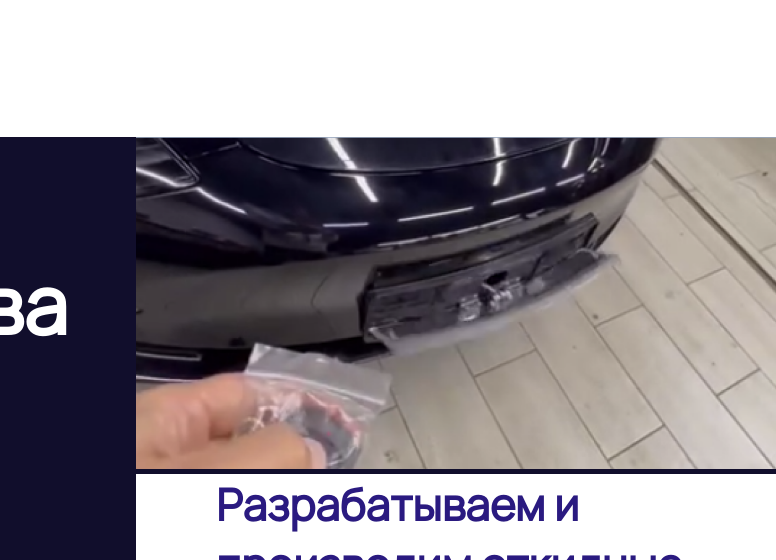
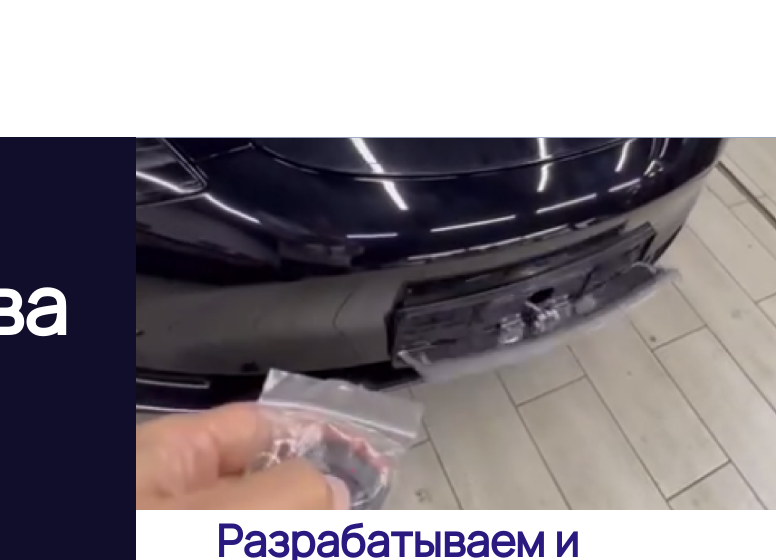
Before and after one commit to pataybob/relights, a plain HTML site: page index.html in a window 1280 px wide. Shown: the part 2140-2700 px from the top of the page, 504-1280 px from the left. Drawn offline with Linux system fonts and the light colour scheme.

Commit message:
about-us before grid

```diff
--- a/styles/main.scss
+++ b/styles/main.scss
@@ -314,7 +314,10 @@ a{
                     display: flex;
                     flex-direction: column;
                     .player{
+                        position: relative;
+                        margin:0 -80px 0 0;
                         img{
+                        display: block;
                             width: 100%;
                         }
                     }
@@ -345,12 +348,7 @@ a{
                                 font-weight: 300;
 
                             }
-
-
-
-
                         }
-
                     }
                 }
             }
```
Also changed, not shown: styles/main.css, 1 other file.
